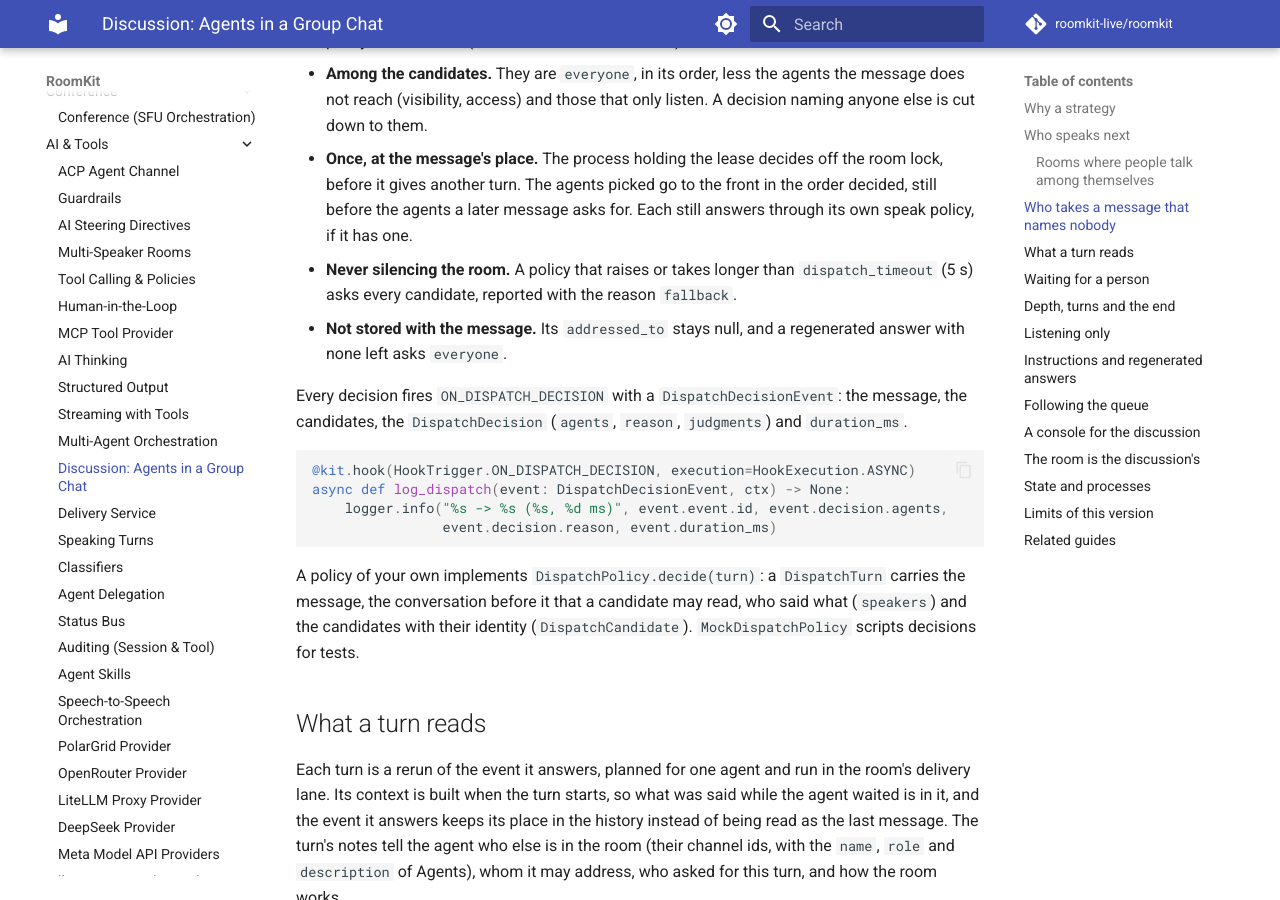
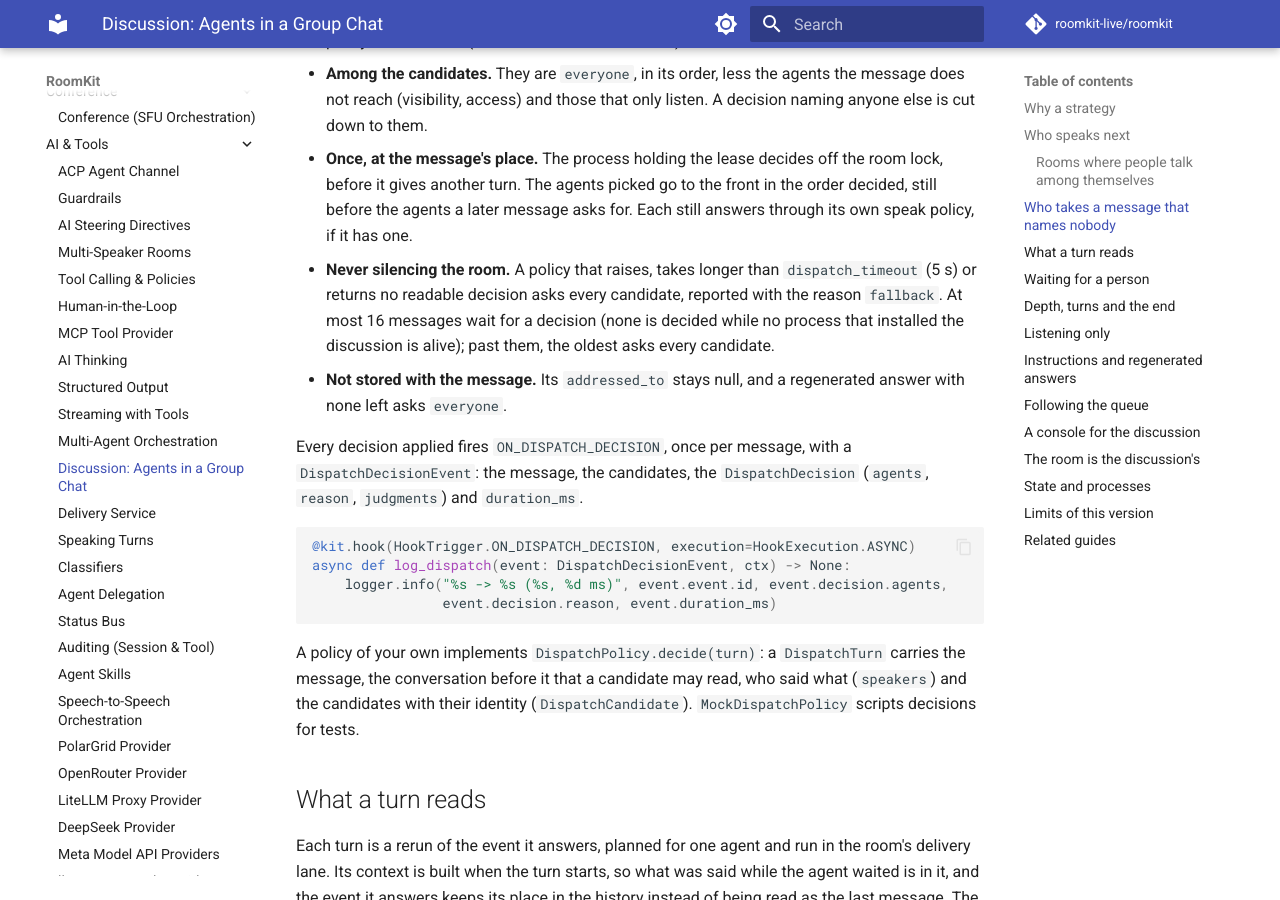
Before and after one commit to roomkit-live/roomkit-docs, an MkDocs documentation site: the page built from docs/guides/discussion.md, in a window 1280 px wide and 900 px high, scrolled down 2959 px. Built offline with MkDocs 1.6.1 and Material for MkDocs 9.7.7, drawn with Linux system fonts in a browser that asks for light colours; comment, search, counter and statistics services are not loaded.

Commit message:
docs(discussion): the bound on messages waiting for a decision, one report per message (RMK-666)

```diff
--- a/docs/guides/discussion.md
+++ b/docs/guides/discussion.md
@@ -129,13 +129,16 @@ What a policy decides, and what it cannot:
   the room lock, before it gives another turn. The agents picked go to the
   front in the order decided, still before the agents a later message asks
   for. Each still answers through its own speak policy, if it has one.
-- **Never silencing the room.** A policy that raises or takes longer than
-  `dispatch_timeout` (5 s) asks every candidate, reported with the reason
-  `fallback`.
+- **Never silencing the room.** A policy that raises, takes longer than
+  `dispatch_timeout` (5 s) or returns no readable decision asks every
+  candidate, reported with the reason `fallback`. At most 16 messages wait
+  for a decision (none is decided while no process that installed the
+  discussion is alive); past them, the oldest asks every candidate.
 - **Not stored with the message.** Its `addressed_to` stays null, and a
   regenerated answer with none left asks `everyone`.
 
-Every decision fires `ON_DISPATCH_DECISION` with a `DispatchDecisionEvent`:
+Every decision applied fires `ON_DISPATCH_DECISION`, once per message, with a
+`DispatchDecisionEvent`:
 the message, the candidates, the `DispatchDecision` (`agents`, `reason`,
 `judgments`) and `duration_ms`.
 
```
